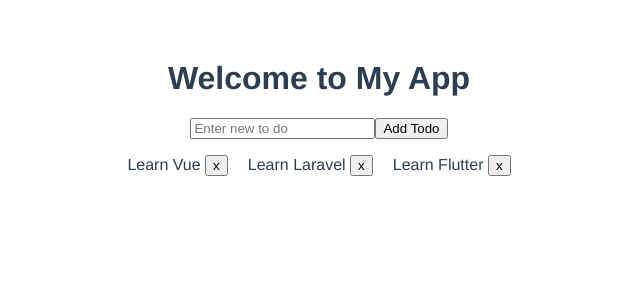
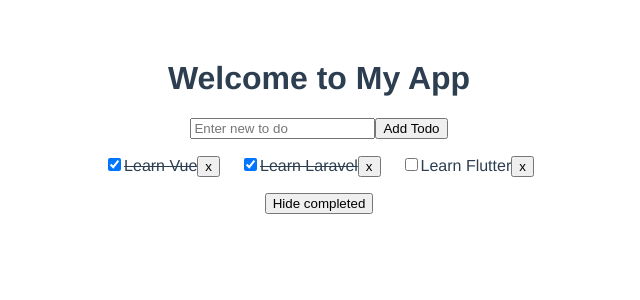
Before and after one commit to m-ramzan-dev/my-vue-app, a Vue app: page / in a window 1280 px wide. Shown: the top 300 px of the page, without its empty margins (321-961 px from the left). Built offline with nearby package versions, Linux system fonts and the light colour scheme.

Commit message:
task 8 of 15 done

```diff
--- a/src/components/HelloWorld.vue
+++ b/src/components/HelloWorld.vue
@@ -1,22 +1,31 @@
 <script setup>
-import { ref } from "vue";
+import { computed, ref } from "vue";
 
 let id = 0;
 const todo = ref("");
+const hideCompleted = ref(false);
 
 const todos = ref([
-  { id: id++, text: "Learn Vue" },
-  { id: id++, text: "Learn Laravel" },
-  { id: id++, text: "Learn Flutter" },
+  { id: id++, text: "Learn Vue", done: true },
+  { id: id++, text: "Learn Laravel", done: true },
+  { id: id++, text: "Learn Flutter", done: false },
 ]);
 
+const filteredTodos = computed(() => {
+  return hideCompleted.value ? todos.value.filter((t) => !t.done) : todos.value;
+});
+
 function addTodo() {
-  todos.value.push({ id: id++, text: todo.value });
+  todos.value.push({ id: id++, text: todo.value, done: false });
   todo.value = "";
 }
 
 function removeTodo(todo) {
   todos.value = todos.value.filter((t) => t !== todo);
+}
+
+function toggleCompleted() {
+  hideCompleted.value = !hideCompleted.value;
 }
 </script>
 
@@ -31,11 +40,15 @@
     </form>
 
     <ul>
-      <li v-for="todo in todos" :key="todo.id">
-        {{ todo.text }}
+      <li v-for="todo in filteredTodos" :key="todo.id">
+        <input type="checkbox" v-model="todo.done" />
+        <span :class="{ done: todo.done }">{{ todo.text }}</span>
         <button @click="removeTodo(todo)">x</button>
       </li>
     </ul>
+    <button @click="toggleCompleted">
+      {{ hideCompleted ? "Show all" : "Hide completed" }}
+    </button>
   </div>
 </template>
 
@@ -56,4 +69,7 @@
 a {
   color: #42b983;
 }
+.done {
+  text-decoration: line-through;
+}
 </style>
```
